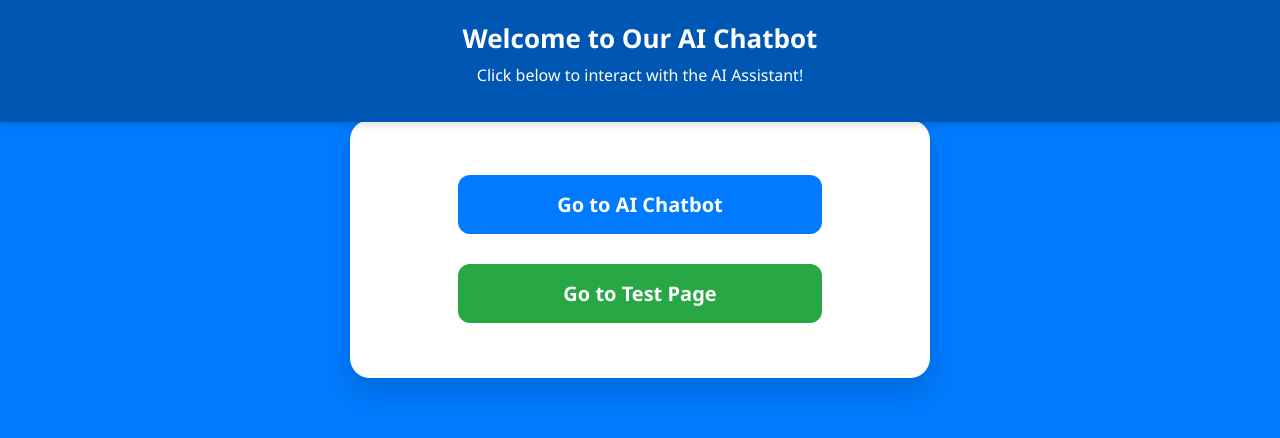
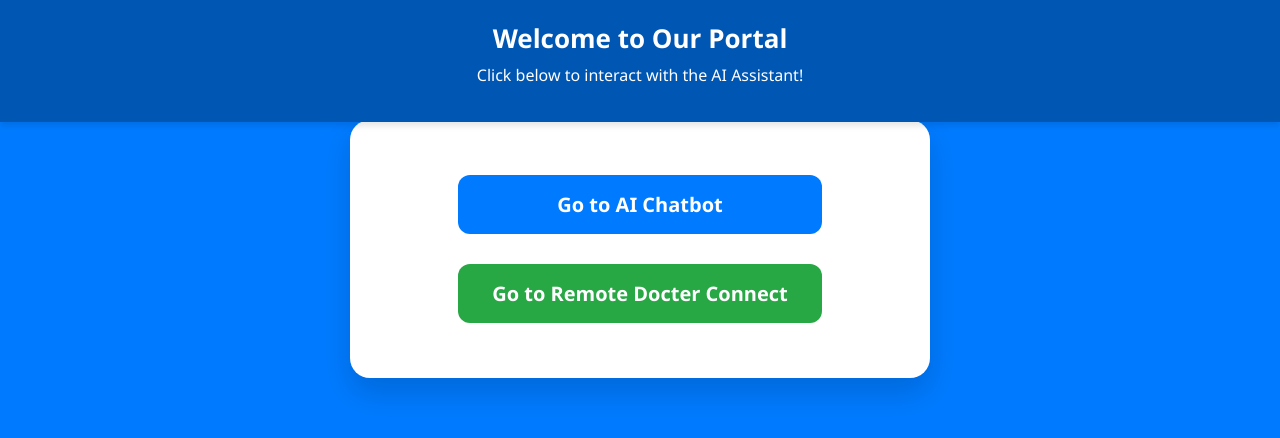
Before and after one commit to schoolrec/terahealths, a plain HTML site: page home.html in a window 1280 px wide. Drawn offline with Linux system fonts and the light colour scheme.

Commit message:
Update home.html

```diff
--- a/home.html
+++ b/home.html
@@ -3,7 +3,7 @@
 <head>
     <meta charset="UTF-8">
     <meta name="viewport" content="width=device-width, initial-scale=1.0">
-    <title>AI Chatbot</title>
+    <title>TeraHealth</title>
     <link rel="stylesheet" href="styles.css">
 </head>
 <body>
@@ -11,7 +11,7 @@
     <!-- Top Bar with Info -->
     <div class="top-bar">
         <div class="top-bar-content">
-            <h1>Welcome to Our AI Chatbot</h1>
+            <h1>Welcome to Our Portal</h1>
             <p>Click below to interact with the AI Assistant!</p>
         </div>
     </div>
@@ -22,7 +22,7 @@
             Go to AI Chatbot
         </a>
         <a href="https://terahealths.vercel.app/TEST.html" class="center-button test-button">
-            Go to Test Page
+            Go to Remote Docter Connect
         </a>
     </div>
 
```
